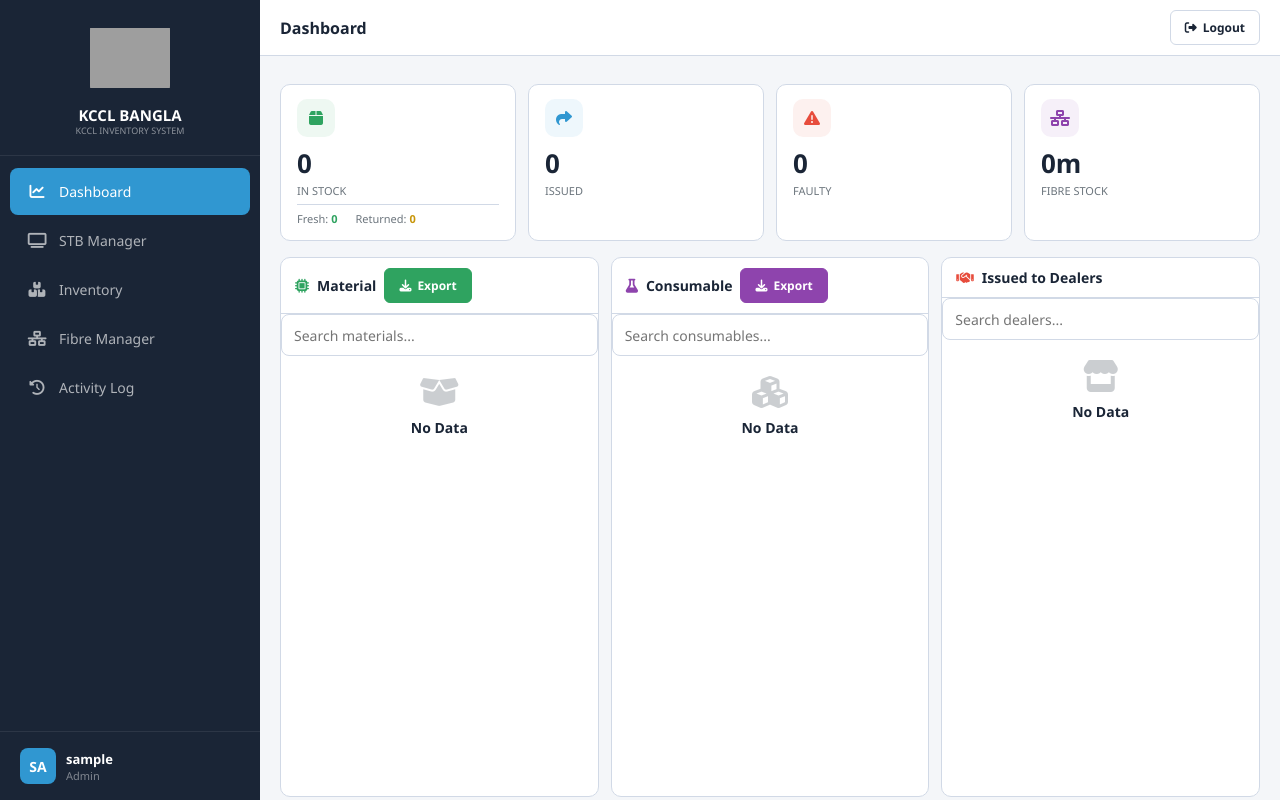
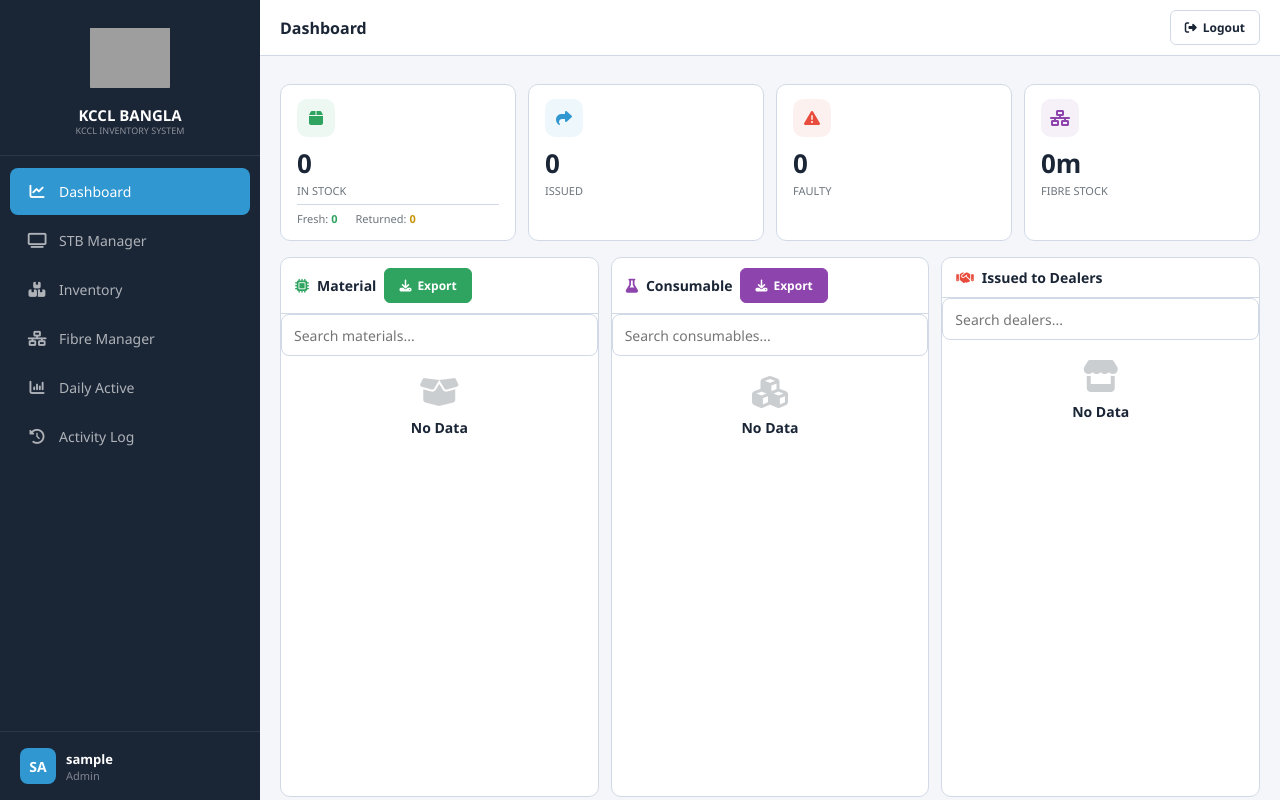
Before and after one commit to ANNU-2025/kccl-tracking-system, a Flask app: page /dashboard in a window 1280 px wide. Run offline with Flask 3, Linux system fonts and the light colour scheme; the visitor is signed in with stand-in values (Sample User, id 1); data that the repository does not hold is empty; some libraries are stand-ins or nearby versions; some web fonts are replaced; grey boxes are pictures that could not be loaded.

Commit message:
Update base.html

```diff
--- a/templates/base.html
+++ b/templates/base.html
@@ -94,7 +94,6 @@
         .tab-panel{display:none}.tab-panel.active{display:block}
         .col-hide{display:none}
 
-        /* ========== MOBILE FIRST ========== */
         @media(max-width:768px){
             html,body{height:auto;overflow:auto}
             .layout{height:auto;min-height:100vh}
@@ -151,6 +150,7 @@
                 <a href="{{ url_for('inventory') }}" class="sb-link {% if request.endpoint=='inventory' %}active{% endif %}"><i class="fas fa-boxes-stacked"></i> Inventory</a>
                 <a href="{{ url_for('fibre_manager') }}" class="sb-link {% if request.endpoint=='fibre_manager' %}active{% endif %}"><i class="fas fa-network-wired"></i> Fibre Manager</a>
                 {% endif %}
+                <a href="{{ url_for('daily_active') }}" class="sb-link {% if request.endpoint=='daily_active' %}active{% endif %}"><i class="fas fa-chart-column"></i> Daily Active</a>
                 <a href="{{ url_for('logs') }}" class="sb-link {% if request.endpoint=='logs' %}active{% endif %}"><i class="fas fa-clock-rotate-left"></i> Activity Log</a>
             </nav>
             <div class="sb-foot">
```
